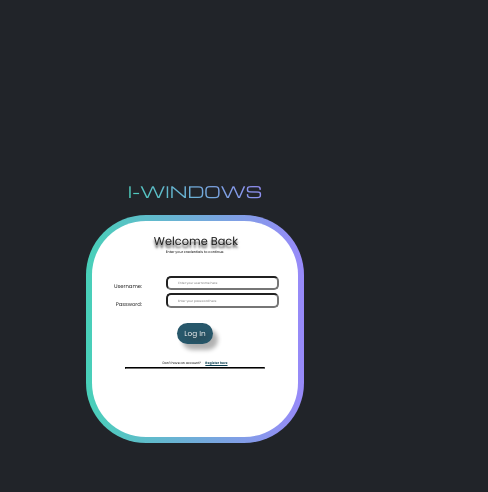
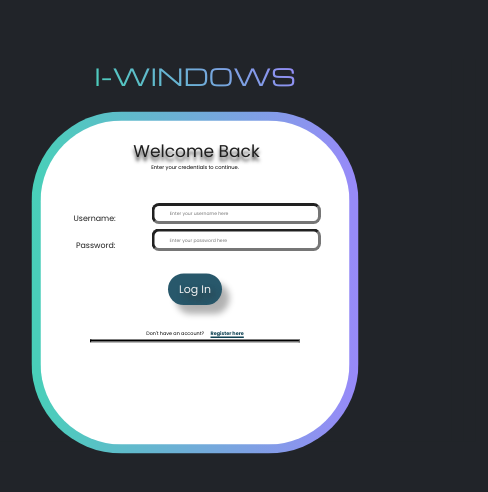
Before and after one commit to fqbueno/test-3, a SvelteKit app: page /Login1 in a window 390 px wide. Shown: the top 492 px of the page, 488 px wide, since content can reach past the window. Built offline with nearby package versions, Linux system fonts and the light colour scheme.

Commit message:
Update +page.svelte

```diff
--- a/src/routes/Login1/+page.svelte
+++ b/src/routes/Login1/+page.svelte
@@ -52,6 +52,13 @@
             background-color: #212429;
         }
 
+        @media only screen and (max-width: 600px){
+        /* .bodyContainer{height: 220px;}
+        .headContainer{margin-top: 180px;} */
+        html {
+            transform:scale(1.5);
+        }
+        }
     </style>
 </svelte:head>
 
```
